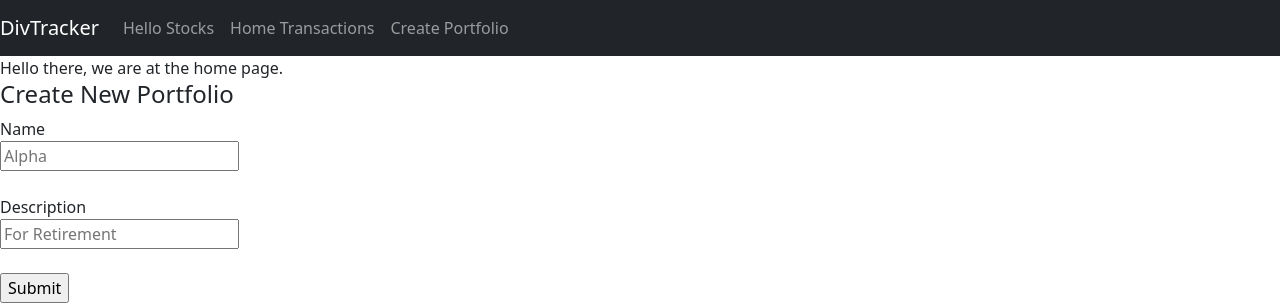
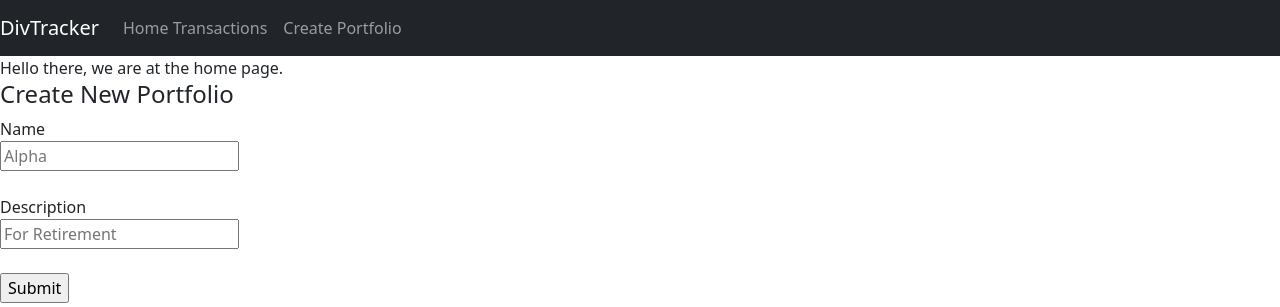
Before and after one commit to RedComet1027/PyFlask, a Flask app: template templates/home.html in a window 1280 px wide. Shown: the top 307 px of the page. Run offline with Flask 3, Linux system fonts and the light colour scheme; the template is opened without the code that fills it, so the values that code supplies are empty.

Commit message:
Assistant checkpoint: Removed Hello Stocks navigation tab
Assistant generated file changes:
- templates/home.html: Remove Hello Stocks tab

---

User prompt:

remove the "Hello Stocks" tab in @templates/home.htmltemplates/home.html

Replit-Commit-Author: Assistant
Replit-Commit-Session-Id: 404e79c4-0ac8-4073-afaf-6a228252d09e

```diff
--- a/templates/home.html
+++ b/templates/home.html
@@ -28,10 +28,7 @@
   <div class="collapse navbar-collapse"
   id="navbarSupportedContent">
     <ul class="navbar-nav mr-auto">
-      <li class="nav-item
-        #if(title == "List Stocks"): active #endif">
-          <a href="/hello" class="nav-link">Hello Stocks</a>
-      </li>
+
       <li class="nav-item
         #if(title == "List Transactions"): active #endif">
           <a href="/" class="nav-link">Home Transactions </a>
```
